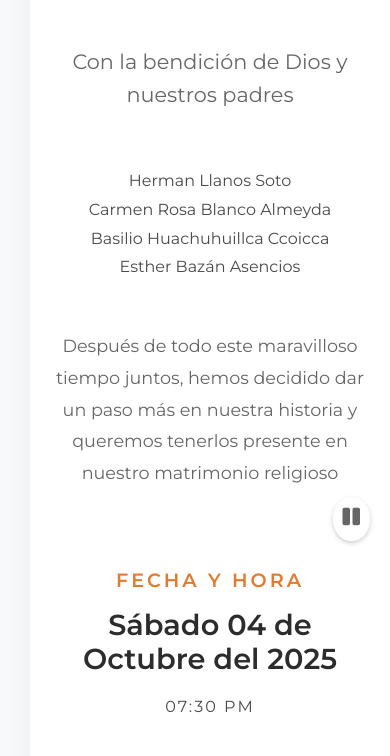
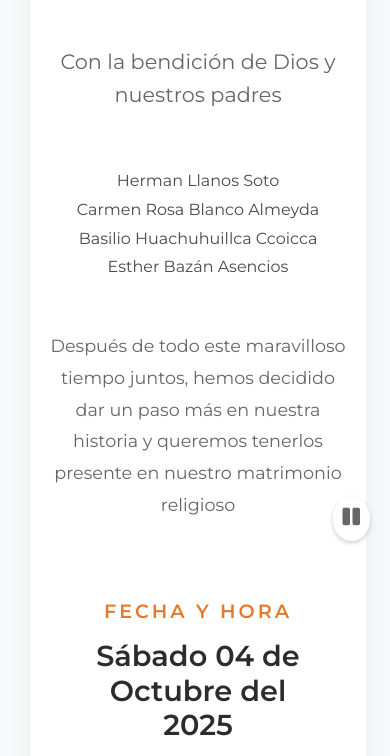
Before and after one commit to roberlb/nuestra-boda-r-y, a plain HTML site: page index.html in a window 390 px wide. Shown: the part 283-1039 px from the top of the page. Drawn offline with nearby package versions, Linux system fonts and the light colour scheme; a script that the page names is missing.

Commit message:
espacio a la derecha

```diff
--- a/index.html
+++ b/index.html
@@ -5,8 +5,6 @@
     <meta charset="utf-8">
     <title>Roberto y Yoliza</title>
     <meta content="width=device-width, initial-scale=1.0" name="viewport">
-    <meta content="Free HTML Templates" name="keywords">
-    <meta content="Free HTML Templates" name="description">
 
     <!-- Favicon -->
     <link href="img/favicon.ico" rel="icon">
@@ -159,6 +157,7 @@
             .container-fluid {
                 padding-top: 200px !important;
                 padding-bottom: 200px !important;
+                padding-right: 10%;
             }
             .floral-top {
                 top: -30px;
```
